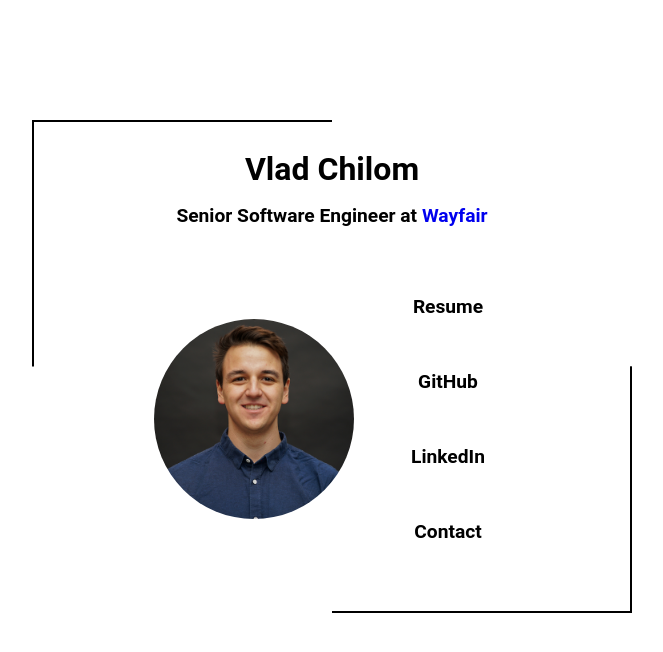
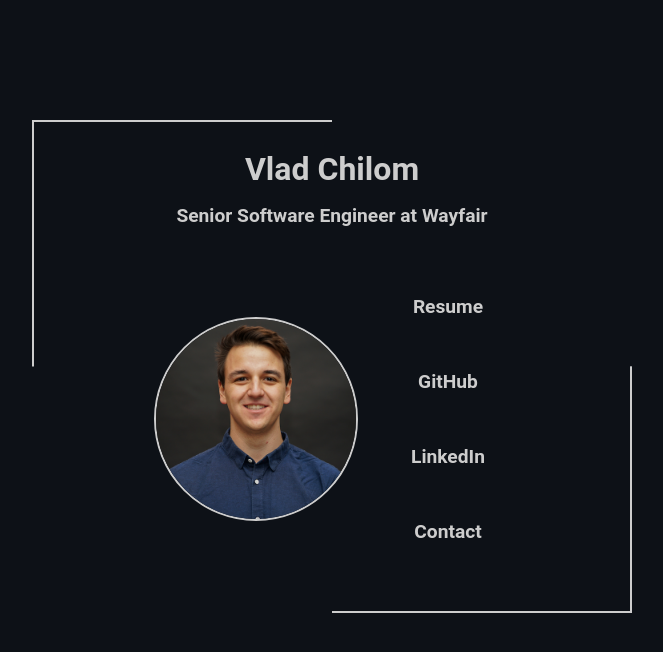
Before and after one commit to vladchilom/vladchilom.com, a website: page index.html in a window 1280 px wide. Shown: the whole page, without its empty margins (308-971 px from the left). Drawn offline with Linux system fonts and the light colour scheme.

Commit message:
Change color scheme

```diff
--- a/public/css/main.css
+++ b/public/css/main.css
@@ -8,10 +8,13 @@ html, body {
   font-family: 'Roboto', sans-serif;
   font-weight: bold;
   text-align: center;
+  color: rgba(205, 205, 205);
+  background-color: rgba(13, 17, 23, 1);
 }
 
 a {
   text-decoration: none;
+  color: rgba(205, 205, 205);
 }
 
 #body-container {
@@ -76,6 +79,7 @@ a {
 
 #photo {
   width: 100%;
+  border: 2px solid rgba(205, 205, 205);
   border-radius: 50%;
   align-self: center;
 }
@@ -94,7 +98,6 @@ a {
 
 .link {
   font-size: 1.2rem;
-  color: black;
 }
 
 #links-container a {
@@ -139,14 +142,14 @@ a {
     transition: .1s transform linear, .1s height linear .1s;
     transform: translateX(0);
     height: 100%;
-    border-color: black;
+    border-color: rgba(205, 205, 205);
   }
 
   #links-container .link-container:hover:after {
     transition: .1s transform linear .2s, .1s height linear .3s;
     transform: translateX(0);
     height: 100%;
-    border-color: black;
+    border-color: rgba(205, 205, 205);
   }
 }
 
@@ -160,7 +163,7 @@ a {
   width: 100%;
   height: 2px;
   content: '';
-  background: black;
+  background: rgba(205, 205, 205);
   animation: border-top 20s linear 0s infinite;
 }
 
@@ -170,7 +173,7 @@ a {
   width: 2px;
   height: 100%;
   content: '';
-  background: black;
+  background: rgba(205, 205, 205);
   animation: border-right 20s linear 0s infinite;
 }
 
@@ -180,7 +183,7 @@ a {
   width: 100%;
   height: 2px;
   content: '';
-  background: black;
+  background: rgba(205, 205, 205);
   animation: border-bottom 20s linear 0s infinite;
 }
 
@@ -190,7 +193,7 @@ a {
   width: 2px;
   height: 100%;
   content: '';
-  background: black;
+  background: rgba(205, 205, 205);
   animation: border-left 20s linear 0s infinite;
 }
 
```
